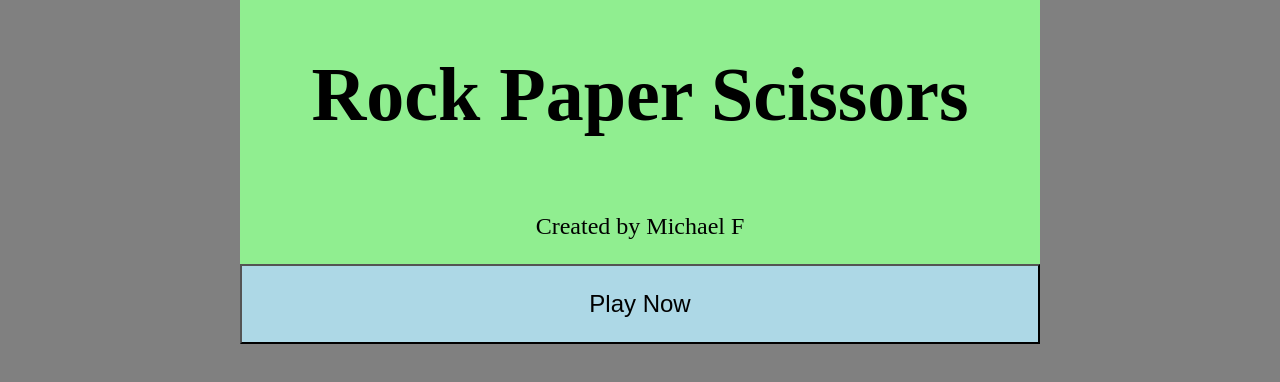
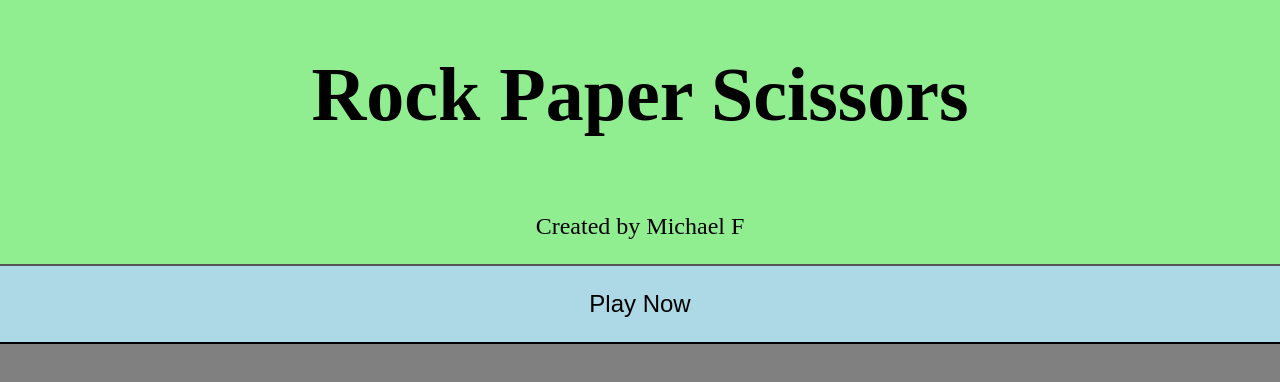
Before and after one commit to mkforde/rock-paper-scissors-js, a plain HTML site: page index.html in a window 1280 px wide. Drawn offline with Linux system fonts and the light colour scheme.

Commit message:
Fix CSS for large display

```diff
--- a/css/style.css
+++ b/css/style.css
@@ -4,20 +4,20 @@ body {
 	align-items: center;
 	flex-direction: column;
 	background-color: gray;
-	margin-top: 0;
+	margin: 0;
 }
 
 .container {
 	display: flex;
-	width: 100vh;
+	width: 100%;
 }
 
 header {
 	background-color: lightgreen;
-	width: 100vh;
 	display: flex;
 	flex-direction: column;
 	align-items: center;
+	width: 100%;
 }
 
 button {
@@ -25,6 +25,8 @@ button {
 	padding: 24px;
 	background-color: lightblue;
 	font-size: 24px;
+	border-right: none;
+	border-left: none;
 }
 
 h1 {
```
